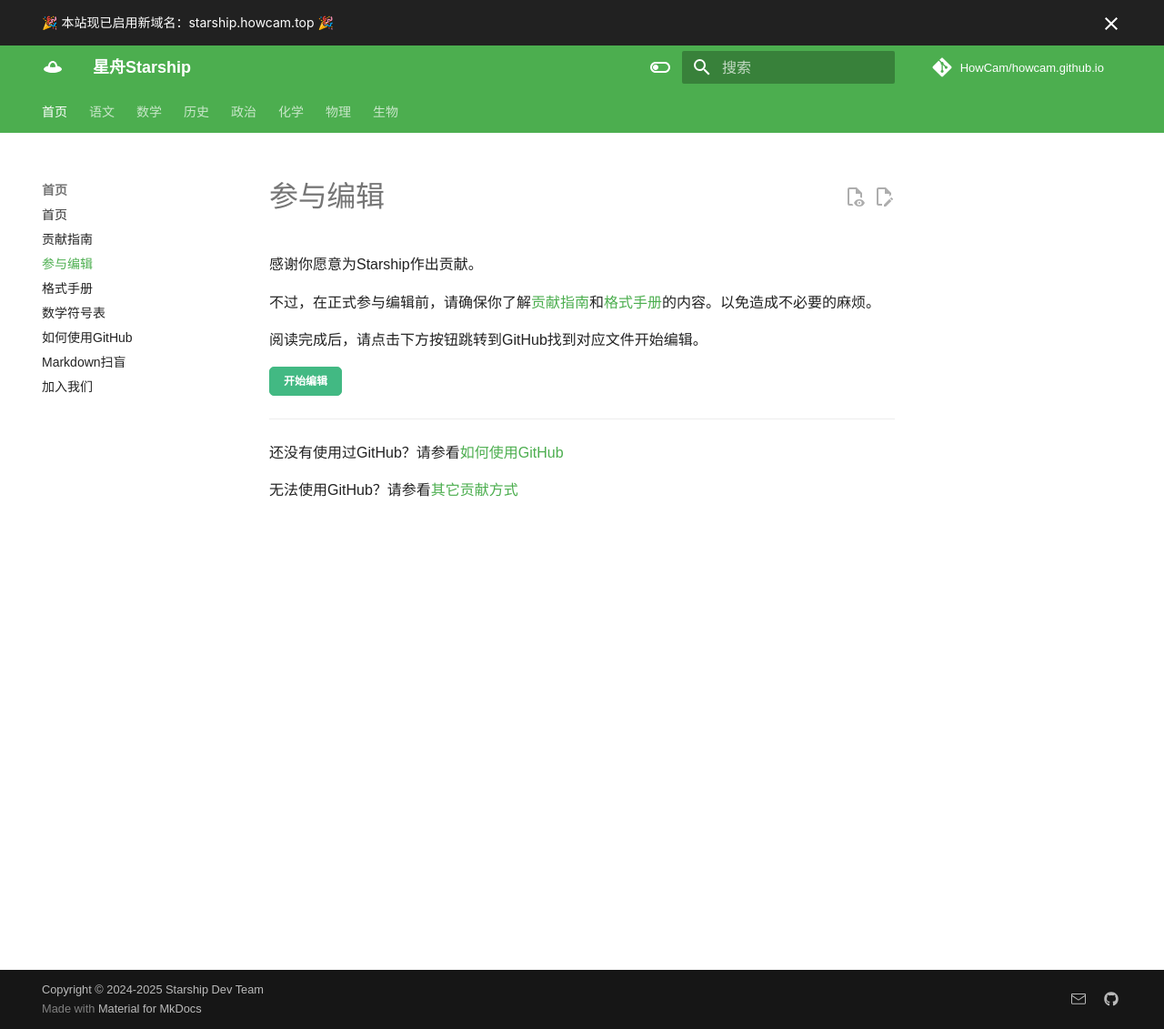
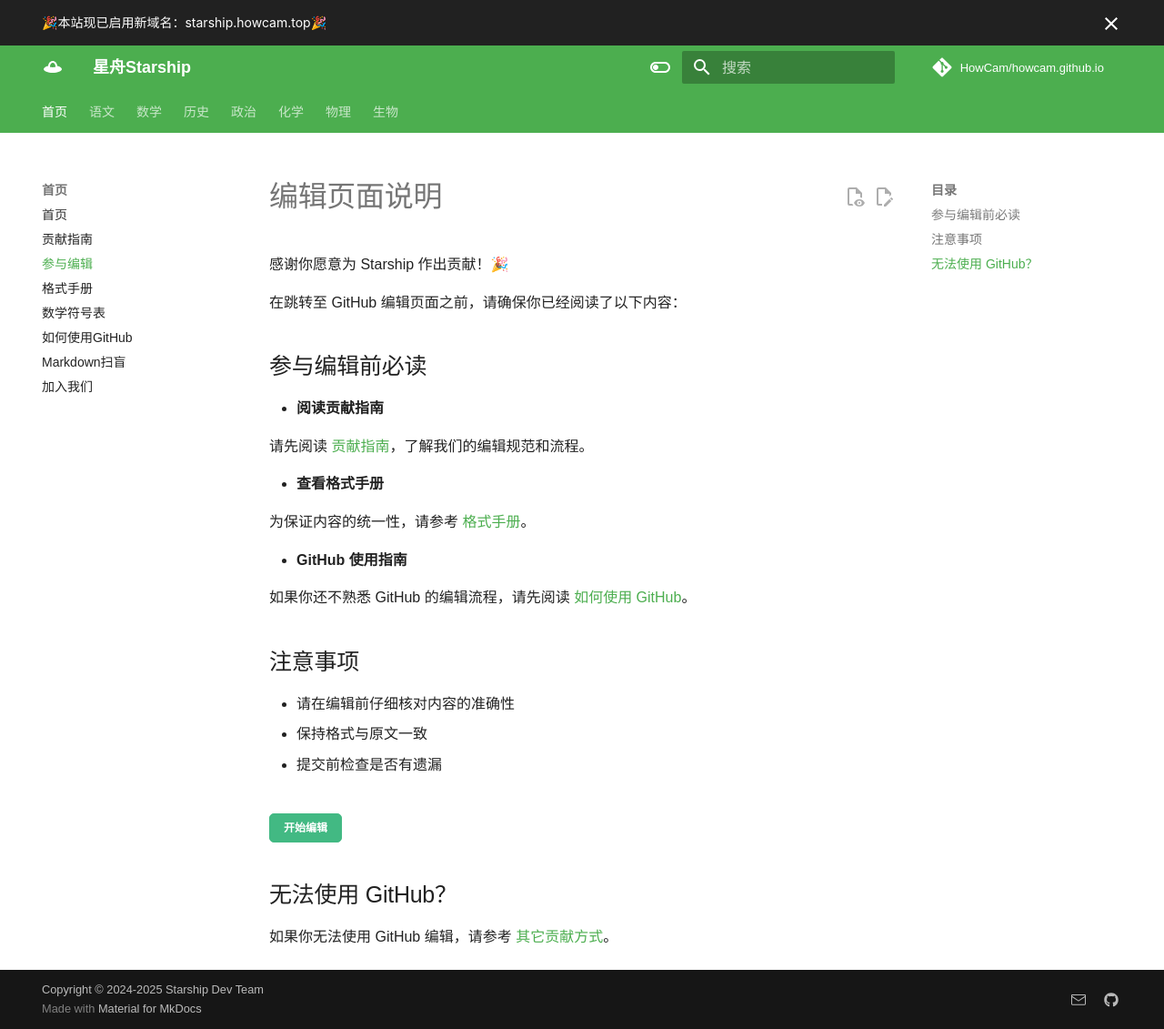
Before and after one commit to HowCam/howcam.github.io, an MkDocs documentation site: the page built from docs/intro/edit.md, in a window 1280 px wide and 1131 px high. Shown: the whole window at 91% size. Built offline with MkDocs 1.6.1 and Material for MkDocs 9.7.7, drawn with Linux system fonts in a browser that asks for light colours; comment, search, counter and statistics services are not loaded; a style sheet for code colours, icons or effects is not loaded.

Commit message:
edit功能

```diff
--- a/docs/intro/edit.md
+++ b/docs/intro/edit.md
@@ -1,15 +1,58 @@
-# 参与编辑
+# 编辑页面说明
 
-感谢你愿意为Starship作出贡献。
+感谢你愿意为 Starship 作出贡献！🎉
 
-不过，在正式参与编辑前，请确保你了解[贡献指南](contribute.md)和[格式手册](format.md)的内容。以免造成不必要的麻烦。
+在跳转至 GitHub 编辑页面之前，请确保你已经阅读了以下内容：
 
-阅读完成后，请点击下方按钮跳转到GitHub找到对应文件开始编辑。
+## 参与编辑前必读
 
-<button style="padding:.75em 1.25em;display:inline-block;line-height:1;text-decoration:none;white-space:nowrap;cursor:pointer;border:1px solid #42b983;border-radius:5px;background:#42b983;color:#fff;outline:none;font-size:.75em" onclick="openReferenceURL()"><b>开始编辑</b></button>
+- **阅读贡献指南**
 
----
+   请先阅读 [贡献指南](contribute.md)，了解我们的编辑规范和流程。
 
-还没有使用过GitHub？请参看[如何使用GitHub](how-to-use-GitHub.md)
+- **查看格式手册**
 
-无法使用GitHub？请参看[其它贡献方式](contribute.md)
+   为保证内容的统一性，请参考 [格式手册](format.md)。
+
+- **GitHub 使用指南**
+
+   如果你还不熟悉 GitHub 的编辑流程，请先阅读 [如何使用 GitHub](how-to-use-GitHub.md)。
+
+## 注意事项
+
+- 请在编辑前仔细核对内容的准确性
+- 保持格式与原文一致
+- 提交前检查是否有遗漏
+
+<script>
+  // 获取URL参数中的page值
+  function getPageParam() {
+    const params = new URLSearchParams(window.location.search);
+    return params.get('page');
+  }
+
+  // 生成GitHub编辑链接并跳转
+  function openReferenceURL() {
+    const pageUrl = getPageParam();
+    if (!pageUrl) {
+      alert('未检测到页面路径参数，请从内容页面点击编辑按钮。');
+      return;
+    }
+
+    // 移除开头的斜杠和末尾的斜杠
+    let cleanPath = pageUrl.replace(/^\/|\/$/g, '');
+
+    // 移除 .md 扩展名（如果有的话）
+    cleanPath = cleanPath.replace(/\.md$/, '');
+
+    // 跳转到GitHub编辑页面
+    window.location.href = 'https://github.com/HowCam/howcam.github.io/edit/main/docs/' + cleanPath + '.md';
+  }
+</script>
+<div style="margin: 2rem 0;">
+  <button style="padding:.75em 1.25em; display:inline-block; line-height:1; text-decoration:none; white-space:nowrap; cursor:pointer; border:1px solid #42b983; border-radius:5px; background:#42b983; color:#fff; outline:none; font-size:.75em" onclick="openReferenceURL()"><b>开始编辑</b></button>
+</div>
+
+## 无法使用 GitHub？
+
+如果你无法使用 GitHub 编辑，请参考 [其它贡献方式](contribute.md)。
--- a/overrides/main.html
+++ b/overrides/main.html
@@ -2,6 +2,6 @@
 
 {% block announce %}
   <div class="md-announce">
-    <p>🎉 本站现已启用新域名：starship.howcam.top 🎉</p>
+    <p>🎉本站现已启用新域名：starship.howcam.top🎉</p>
   </div>
 {% endblock %}
--- /dev/null
+++ b/overrides/partials/actions.html
@@ -0,0 +1,20 @@
+{# 自定义编辑按钮 - 替换原生actions.html #}
+{% if page.edit_url %}
+  {% if "content.action.edit" in features %}
+    <a href="/intro/edit/?page={{ page.url }}" title="{{ lang.t('action.edit') }}" class="md-content__button md-icon" rel="edit">
+      {% set icon = config.theme.icon.edit or "material/file-edit-outline" %}
+      {% include ".icons/" ~ icon ~ ".svg" %}
+    </a>
+  {% endif %}
+  {% if "content.action.view" in features %}
+    {% if "/blob/" in page.edit_url %}
+      {% set part = "blob" %}
+    {% else %}
+      {% set part = "edit" %}
+    {% endif %}
+    <a href="{{ page.edit_url | replace(part, 'raw') }}" title="{{ lang.t('action.view') }}" class="md-content__button md-icon">
+      {% set icon = config.theme.icon.view or "material/file-eye-outline" %}
+      {% include ".icons/" ~ icon ~ ".svg" %}
+    </a>
+  {% endif %}
+{% endif %}
```
